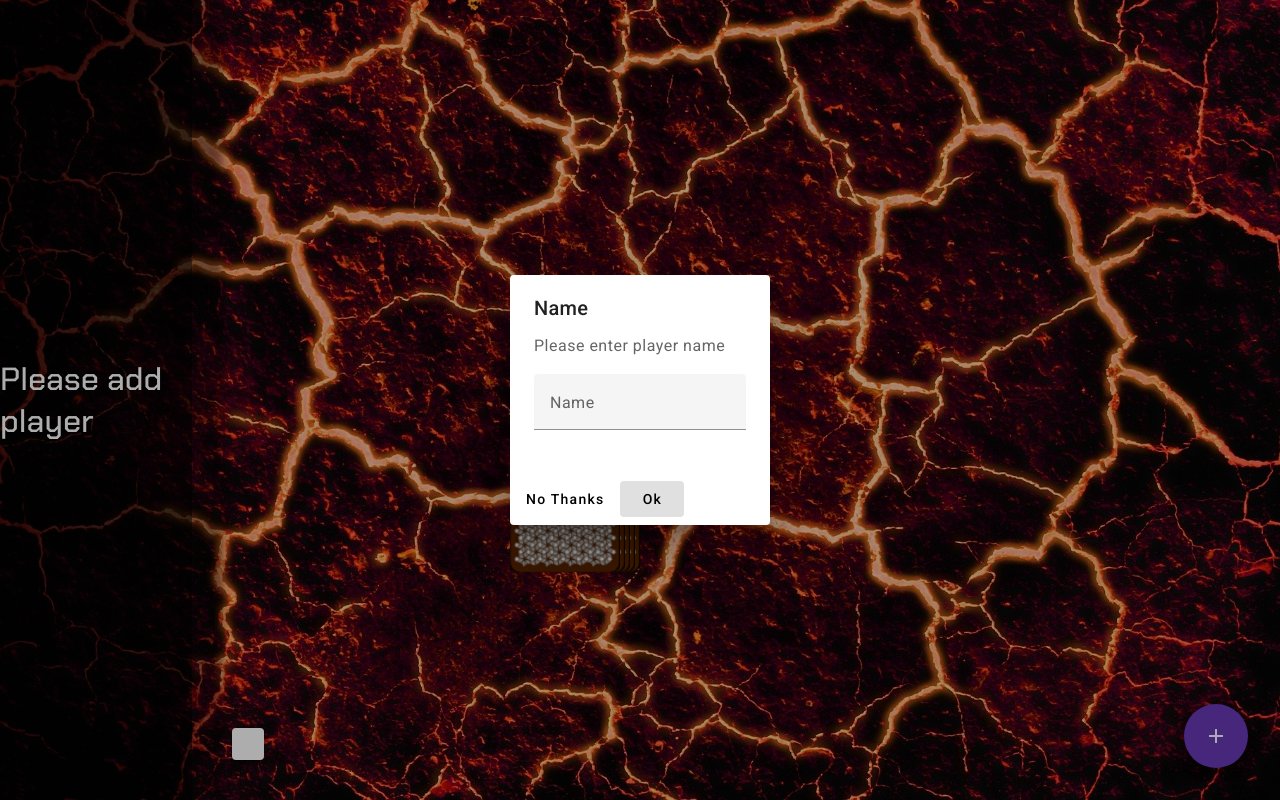
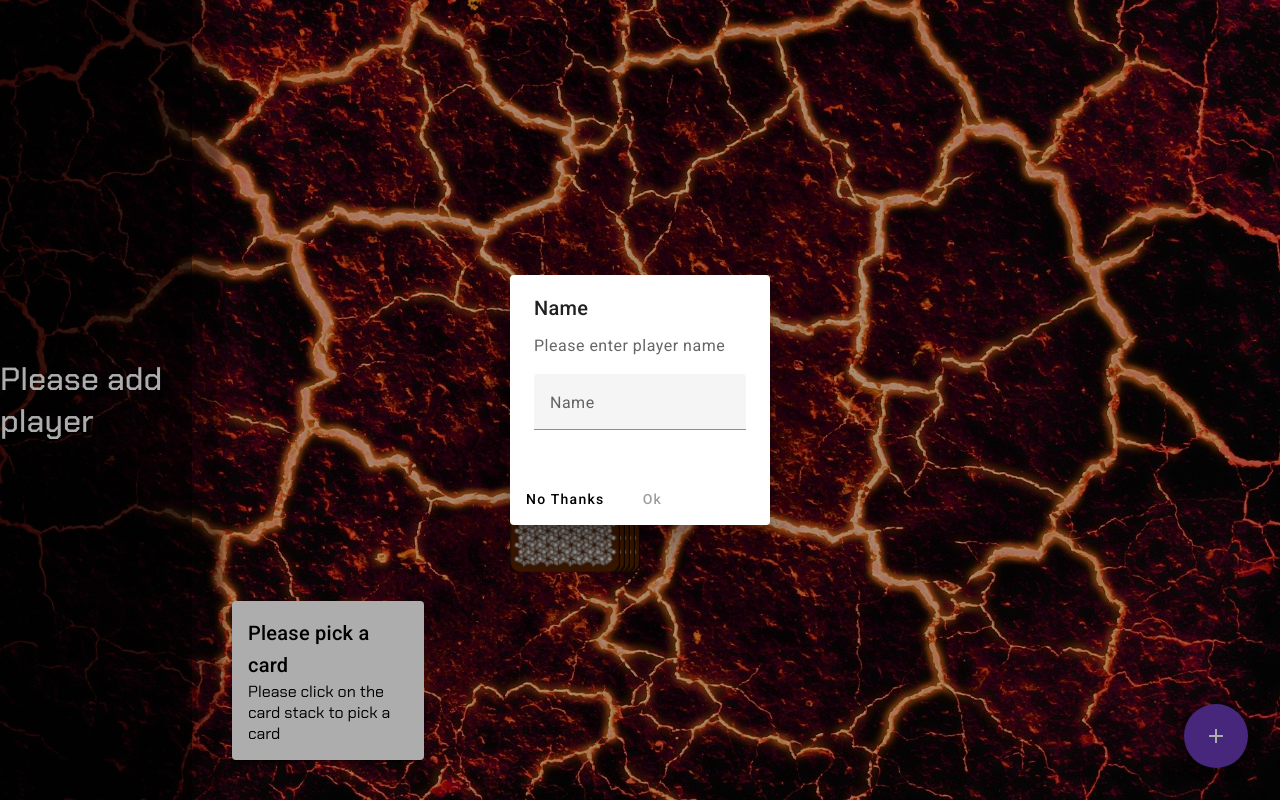
Before and after one commit to Hellsticks96/Ring-of-Fire, an Angular app: page /game in a window 1280 px wide. Both pictures are taken after a click on the button "add". Built offline with nearby package versions, Linux system fonts and the light colour scheme.

Commit message:
added player change after card pickup, various bug fixes

```diff
--- a/src/app/dialog-add-player/dialog-add-player.component.html
+++ b/src/app/dialog-add-player/dialog-add-player.component.html
@@ -9,5 +9,5 @@
 </div>
 <div mat-dialog-actions>
   <button mat-button (click)="onNoClick()" >No Thanks</button>
-  <button mat-button [mat-dialog-close]="name" cdkFocusInitial>Ok</button>
+  <button mat-button [disabled]="name.length == 0" [mat-dialog-close]="name" cdkFocusInitial>Ok</button>
 </div>
--- a/src/app/dialog-add-player/dialog-add-player.component.ts
+++ b/src/app/dialog-add-player/dialog-add-player.component.ts
@@ -1,4 +1,5 @@
 import { Component, OnInit } from '@angular/core';
+import {  MatDialogRef } from '@angular/material/dialog';
 
 @Component({
   selector: 'app-dialog-add-player',
@@ -8,13 +9,13 @@ import { Component, OnInit } from '@angular/core';
 export class DialogAddPlayerComponent implements OnInit {
   name: any = '';
 
-  constructor(){}
+  constructor(public dialogRef: MatDialogRef<DialogAddPlayerComponent>){}
 
   ngOnInit(): void {
 
   }
 
   onNoClick(){
-
+    this.dialogRef.close();
   }
 }
--- a/src/app/game-info/game-info.component.html
+++ b/src/app/game-info/game-info.component.html
@@ -1,11 +1,11 @@
 <mat-card>
     <mat-card-header>
-        <mat-card-title>{{ title }}</mat-card-title>
+        <mat-card-title>{{ card ? title : 'Please pick a card' }}</mat-card-title>
     </mat-card-header>
 
 
 
     <mat-card-content>
-        {{ description }}
+        {{ card ? description: 'Please click on the card stack to pick a card' }}
     </mat-card-content>
 </mat-card>
--- a/src/app/game/game.component.ts
+++ b/src/app/game/game.component.ts
@@ -29,6 +29,8 @@ export class GameComponent implements OnInit {
       this.takeCardAnimation = true;
     }
 
+    this.game.currentPlayer++;
+    this.game.currentPlayer = this.game.currentPlayer % this.game.players.length;
     setTimeout(() => {
       this.game.playedCards.push(this.currentCard);
       this.takeCardAnimation = false;
@@ -39,7 +41,9 @@ export class GameComponent implements OnInit {
     const dialogRef = this.dialog.open(DialogAddPlayerComponent);
 
     dialogRef.afterClosed().subscribe((name: string) => {
-      this.game.players.push(name);
+      if (name && name.length > 0) {
+        this.game.players.push(name);
+      }
     });
   }
 }
```
